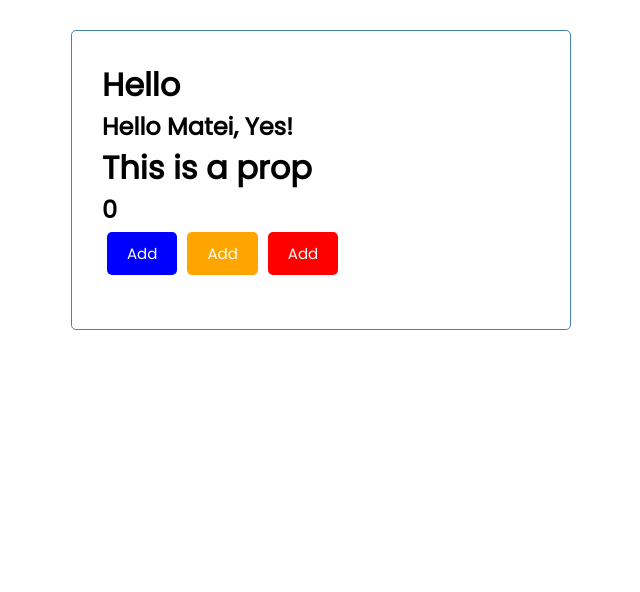
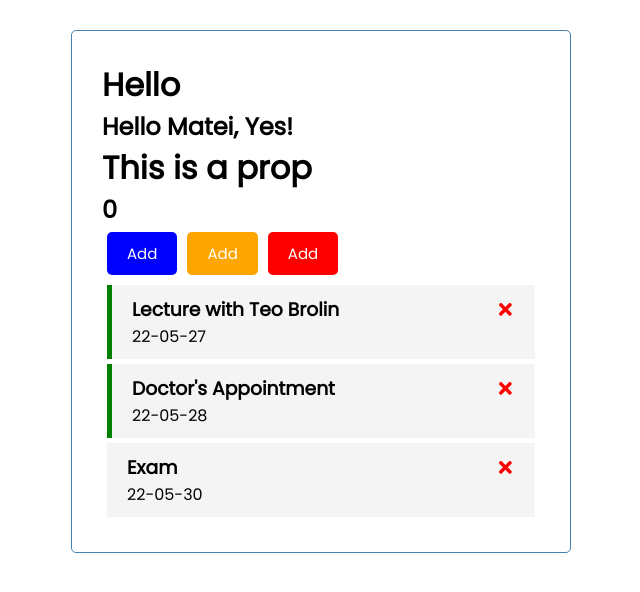
Before and after one commit to Matdrox/react-learning, a React (Create React App) app: page / in a window 1280 px wide. Shown: the top 592 px of the page, without its empty margins (319-959 px from the left). Built offline with nearby package versions, Linux system fonts and the light colour scheme.

Commit message:
Added 'Tasks' Components

```diff
--- a/package.json
+++ b/package.json
@@ -8,6 +8,7 @@
     "@testing-library/user-event": "^13.5.0",
     "react": "^18.1.0",
     "react-dom": "^18.1.0",
+    "react-icons": "^4.3.1",
     "react-scripts": "5.0.1",
     "web-vitals": "^2.1.4"
   },
--- a/src/App.js
+++ b/src/App.js
@@ -1,8 +1,41 @@
 // import React from 'react';  // Class Based
+import { useState } from 'react';
 import Header from './components/Header';
+import Tasks from './components/Tasks';
 
 // FUNCTION BASED
 const App = () => {
+  const [tasks, setTasks] = useState([
+    {
+      id: 1,
+      text: 'Lecture with Teo Brolin',
+      day: '22-05-27',
+      reminder: true,
+    },
+    {
+      id: 2,
+      text: "Doctor's Appointment",
+      day: '22-05-28',
+      reminder: true,
+    },
+    {
+      id: 3,
+      text: 'Exam',
+      day: '22-05-30',
+      reminder: false,
+    },
+  ]);
+
+  // DELETE TASK
+  const deleteTask = (id) => {
+    setTasks(tasks.filter((task) => task.id !== id));
+  };
+
+  // TOGGLE REMINDER
+  const toggleReminder = (id) => {
+    setTasks(tasks.map((task) => (task.id === id ? {...task, reminder: !task.reminder} : task)));
+  };
+
   const name = 'Matei';
   const x = true;
   return (
@@ -11,10 +44,15 @@
       <h2>
         Hello {name}, {x ? 'Yes' : 'No'}!
       </h2>
-      <Header title='This is a prop'/>
+      <Header title='This is a prop' />
+      {tasks.length > 0 ? (
+        <Tasks tasks={tasks} onDelete={deleteTask} onToggle={toggleReminder} />
+      ) : (
+        'No Tasks to Show'
+      )}
     </div>
   );
-}
+};
 
 // CLASS BASED
 // class App extends React.Component {
--- /dev/null
+++ b/src/components/Task.js
@@ -0,0 +1,18 @@
+import { FaTimes } from 'react-icons/fa';
+
+const Task = ({ task, onDelete, onToggle }) => {
+  return (
+    <div className={`task ${task.reminder ? 'reminder' : ''}`} onDoubleClick={() => onToggle(task.id)}>
+      <h3>
+        {task.text}{' '}
+        <FaTimes
+          style={{ color: 'red', cursor: 'pointer' }}
+          onClick={() => onDelete(task.id)}
+        />
+      </h3>
+      <p>{task.day}</p>
+    </div>
+  );
+};
+
+export default Task;
--- /dev/null
+++ b/src/components/Tasks.js
@@ -0,0 +1,18 @@
+import Task from './Task';
+
+const Tasks = ({ tasks, onDelete, onToggle }) => {
+  return (
+    <>
+      {tasks.map((task) => (
+        <Task
+          key={task.id}
+          task={task}
+          onDelete={onDelete}
+          onToggle={onToggle}
+        />
+      ))}
+    </>
+  );
+};
+
+export default Tasks;
```
Also changed, not shown: 1 other file (tests, documents, lock files or other folders).
